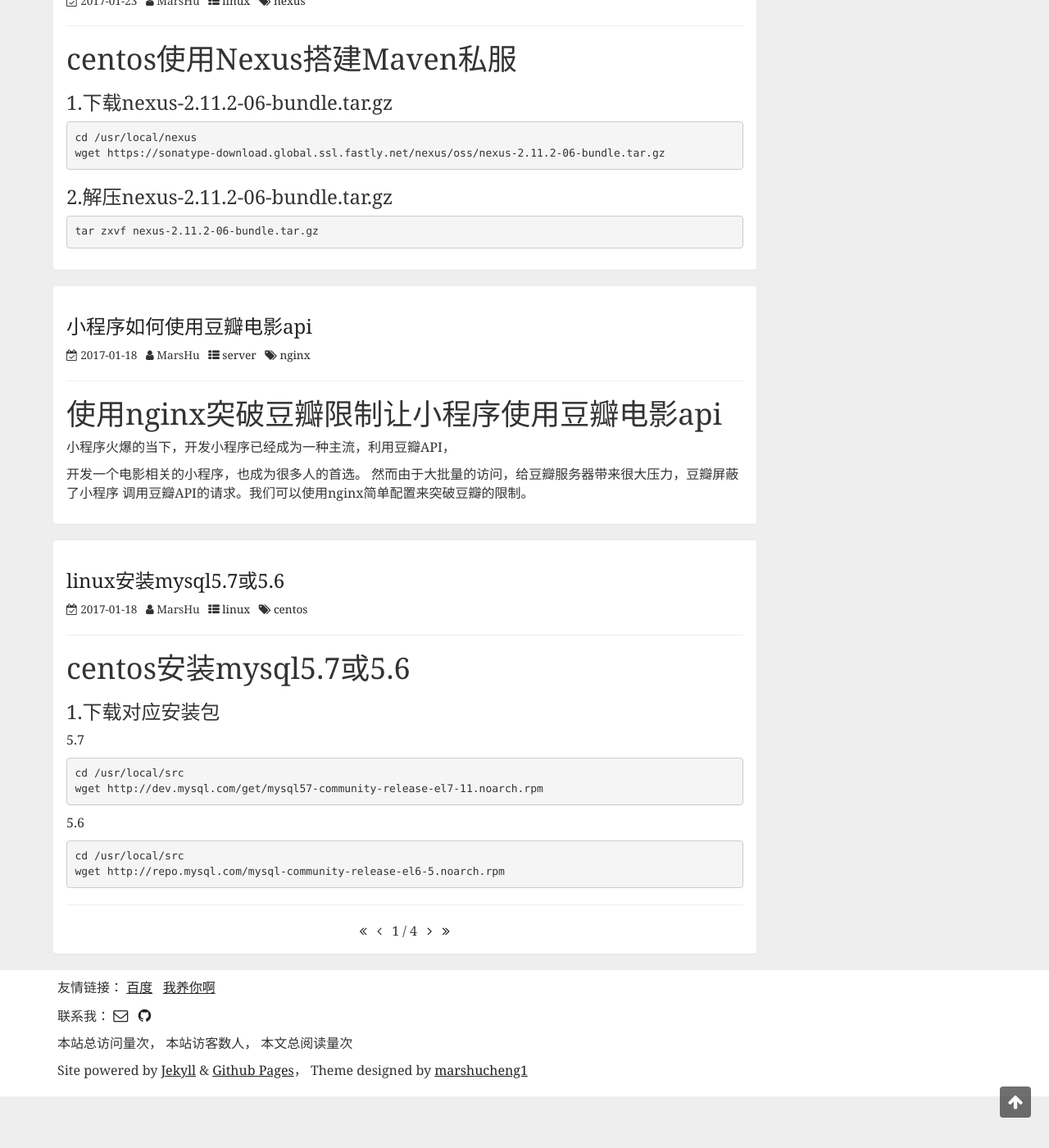
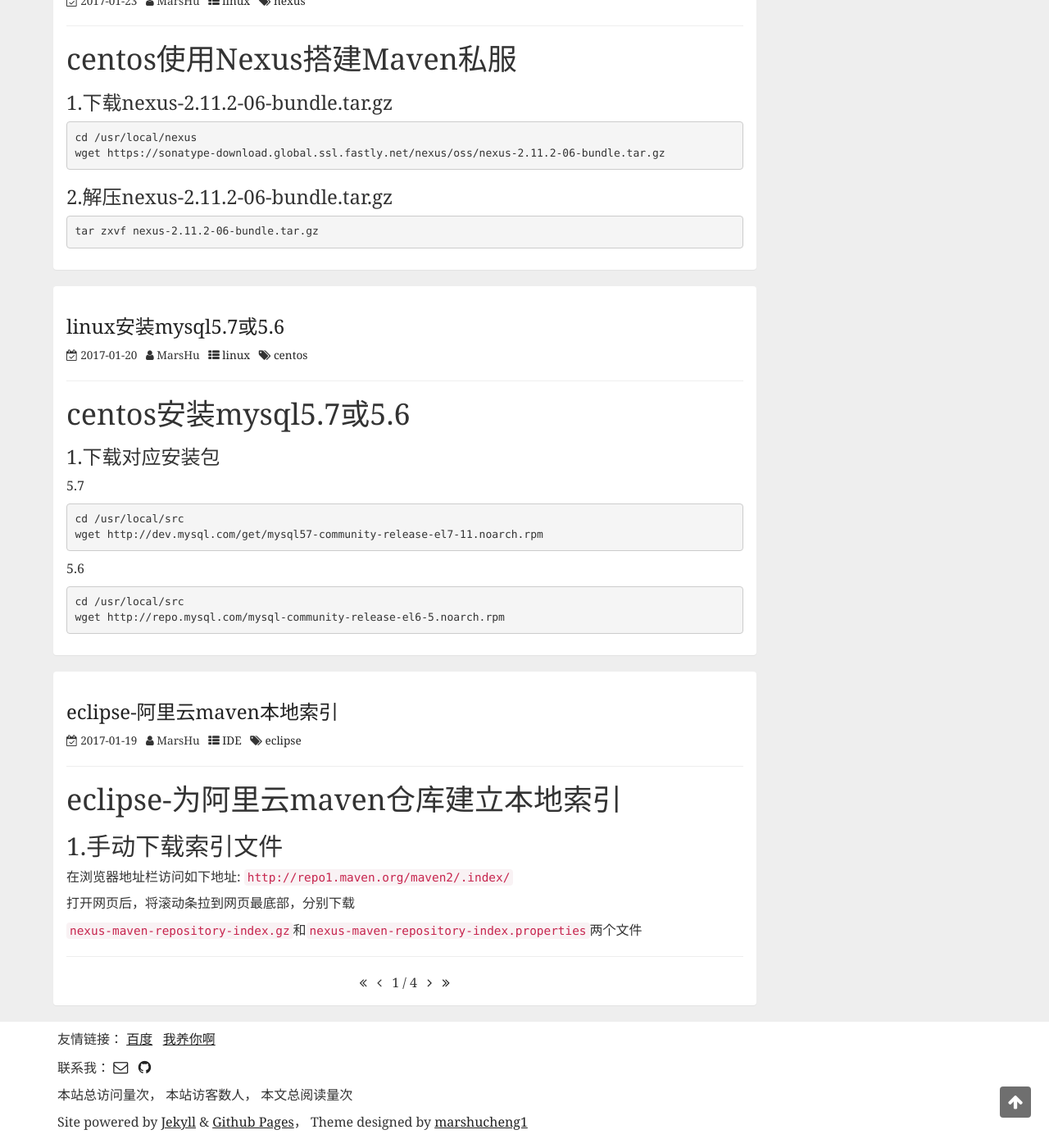
Before and after one commit to marshucheng1/marshucheng1.github.io, a Jekyll site: the page built from index.html, in a window 1280 px wide and 1400 px high, scrolled down 2365 px. Shown: the whole window at 82% size. Built offline with Jekyll 4.4.1, drawn with Linux system fonts in a browser that asks for light colours; the list of posts is cut into pages by our own code; comment, search, counter and statistics services are not loaded; some of the changed text lies outside the part shown.

Commit message:
changeTime
changeTime

```diff
--- a/_posts/2017-01-19-eclipse-maven.md
+++ b/_posts/2017-01-19-eclipse-maven.md
@@ -1,7 +1,7 @@
 ---
 layout: post
 title: eclipse-阿里云maven本地索引
-date: 2017-01-17 13:28:14
+date: 2017-01-19 13:28:14
 categories: IDE
 tags: eclipse
 author: MarsHu
--- a/_posts/2018-01-21-linux-mysql.md
+++ b/_posts/2017-01-20-linux-mysql.md
@@ -1,7 +1,7 @@
 ---
 layout: post
 title: linux安装mysql5.7或5.6
-date: 2017-01-18 09:55:28
+date: 2017-01-20 09:55:28
 categories: linux
 tags: centos
 author: MarsHu
```
Also changed, not shown: _posts/2017-02-06-html-css1.md (renamed from _posts/2017-02-07-html-css1.md), _posts/2017-02-10-java-javase.md (renamed from _posts/2017-02-11-java-javase.md).
